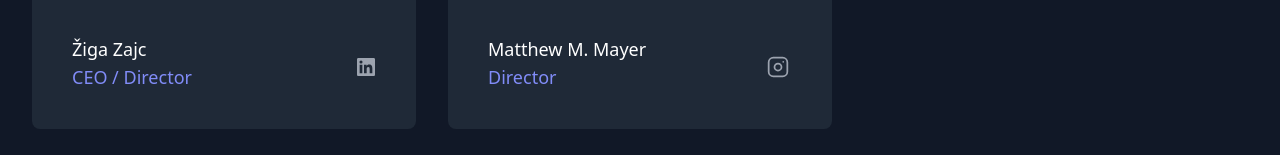
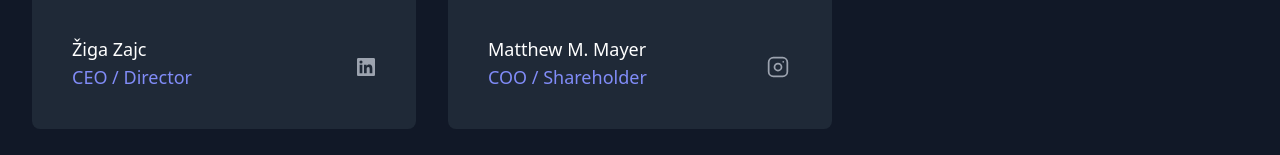
Before and after one commit to Rabbit-Company/RabbitCompany-Website, a website: page website/index.html in a window 1280 px wide. Shown: the part 1575-1730 px from the top of the page. Drawn offline with Linux system fonts and the light colour scheme.

Commit message:
Update title

```diff
--- a/website/index.html
+++ b/website/index.html
@@ -131,7 +131,7 @@
 							<div class="space-y-2 xl:flex xl:items-center xl:justify-between">
 								<div class="font-medium text-lg leading-6 space-y-1">
 									<h3 class="text-white">Matthew M. Mayer</h3>
-									<p class="text-indigo-400">Director</p>
+									<p class="text-indigo-400">COO / Shareholder</p>
 								</div>
 								<ul role="list" class="flex justify-center space-x-5">
 									<li>
```
